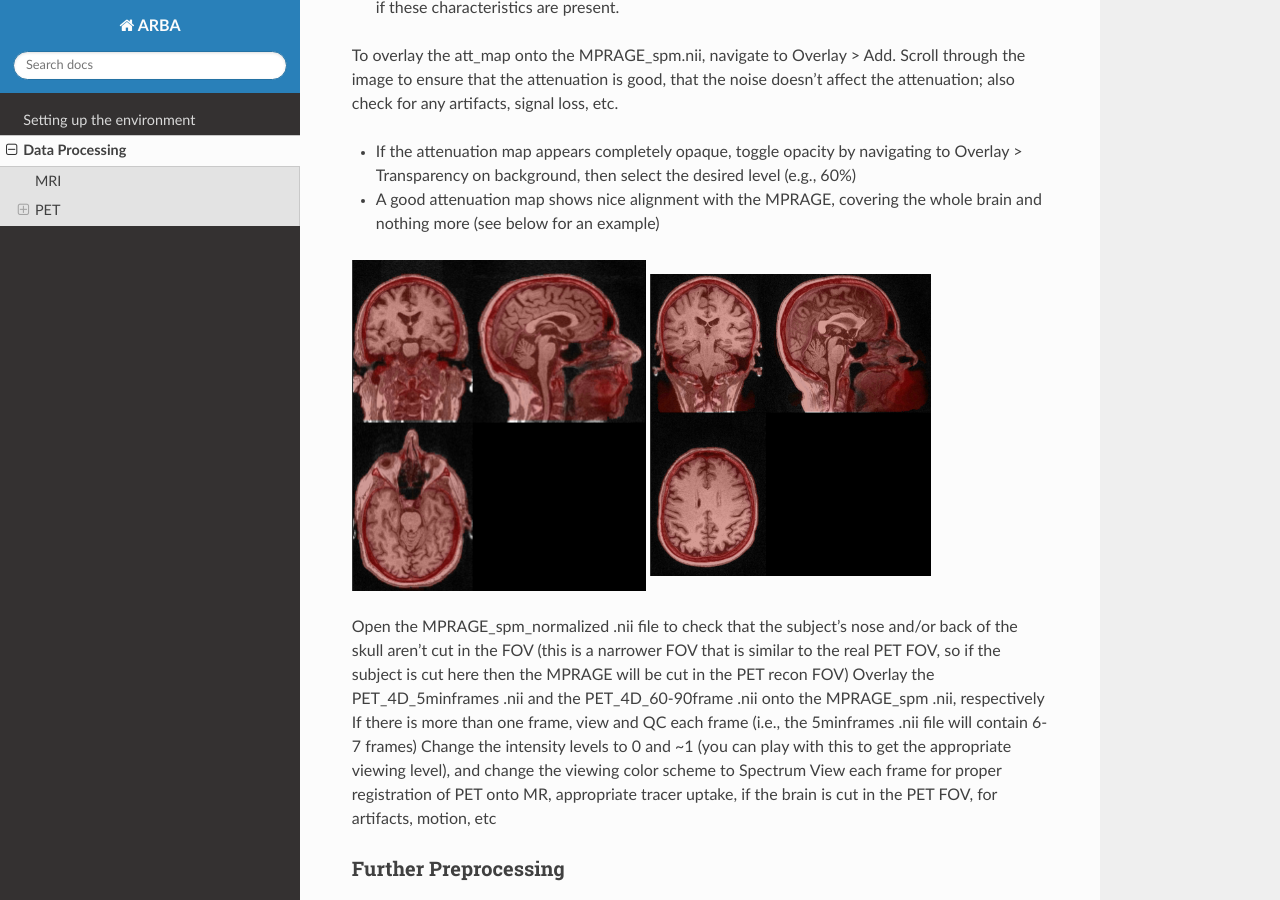
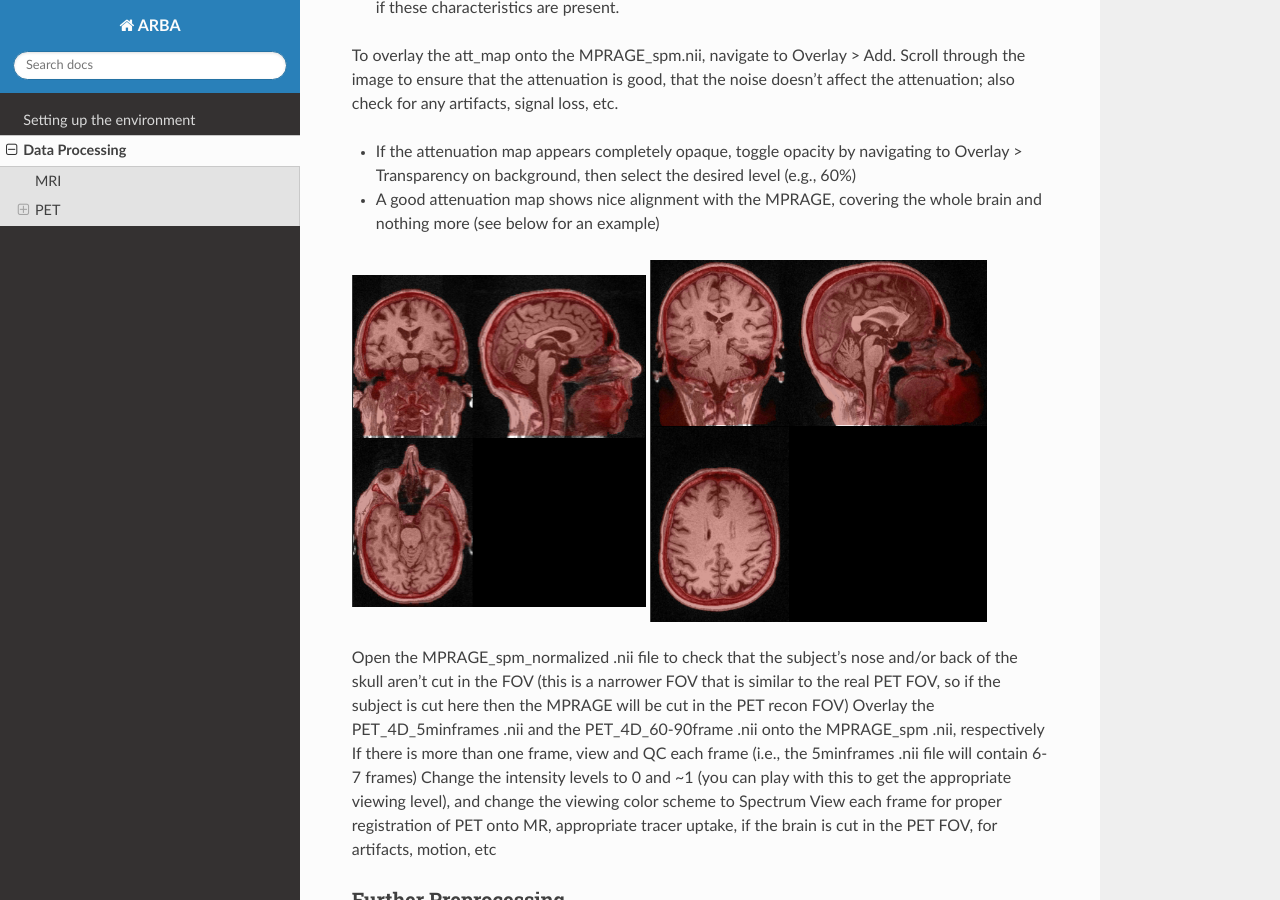
Before and after one commit to arbaneu/main, a Sphinx documentation site: the page built from docs/data.rst, in a window 1280 px wide and 900 px high, scrolled down 2209 px. Built offline with Sphinx 7.4.7 and the Read the Docs theme 2.0.0, drawn with Linux system fonts in a browser that asks for light colours.

Commit message:
Initial commit

```diff
--- a/docs/data.rst
+++ b/docs/data.rst
@@ -59,7 +59,7 @@ To overlay the att_map onto the MPRAGE_spm.nii, navigate to Overlay > Add. Scrol
    :scale: 50 %
 
 .. image:: /_static/att_map_bad.jpg
-   :scale: 50 %
+   :scale: 60 %
 
 Open the MPRAGE_spm_normalized .nii file to check that the subject’s nose and/or back of the skull aren’t cut in the FOV (this is a narrower FOV that is similar to the real PET FOV, so if the subject is cut here then the MPRAGE will be cut in the PET recon FOV)
 Overlay the PET_4D_5minframes .nii and the PET_4D_60-90frame .nii onto the MPRAGE_spm .nii, respectively
```
